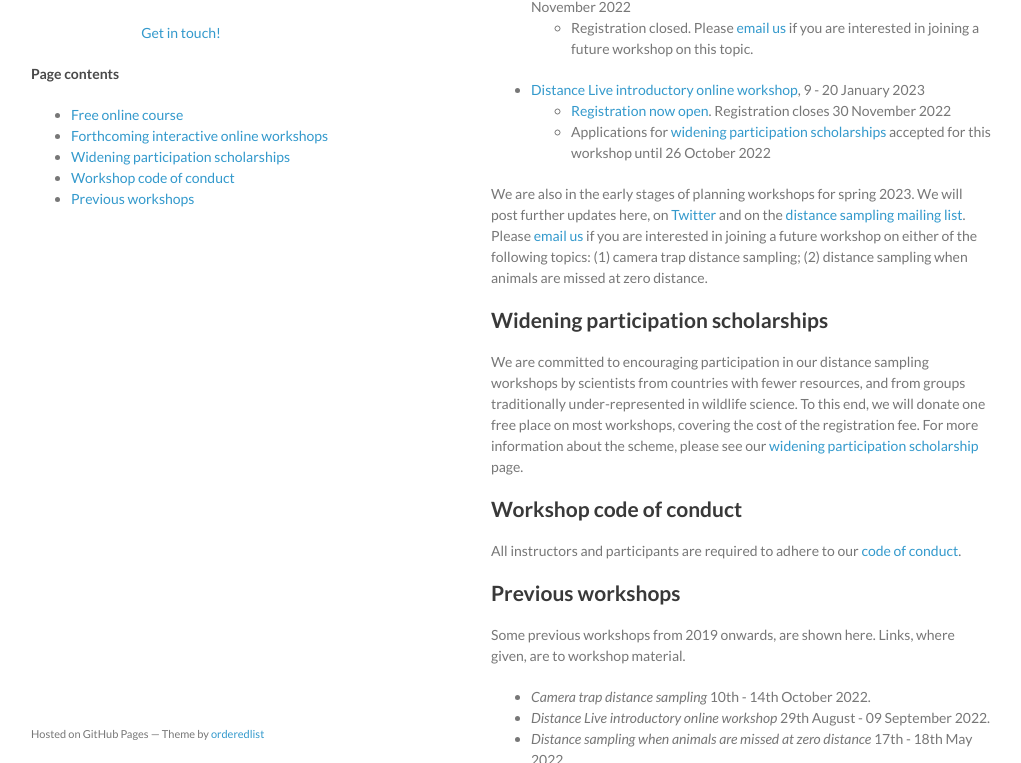
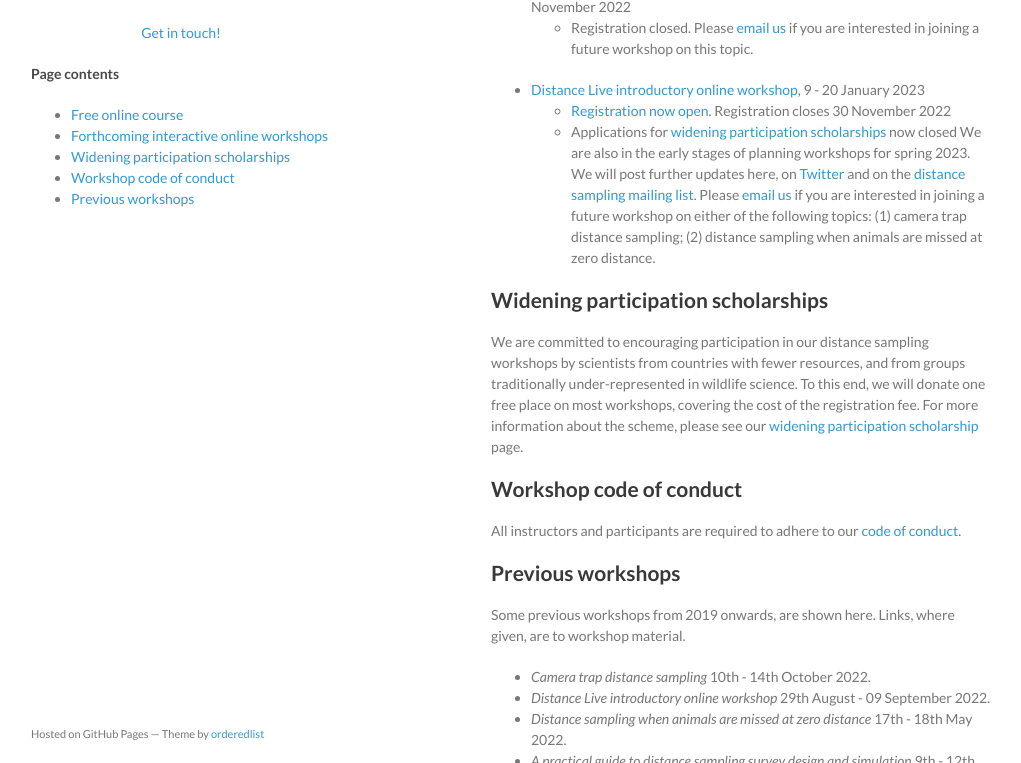
Before and after one commit to distanceworkshops/distanceworkshops.github.io, a Jekyll site: the page built from index.md, in a window 1280 px wide and 900 px high, scrolled down 302 px, cut to the strip 137-900 px from the top of the window. Shown: the whole strip, without its empty margins (129-1150 px from the left). Built offline with Jekyll 4.4.1, drawn with Linux system fonts in a browser that asks for light colours.

Commit message:
scholarship applications for Jan now closed

```diff
--- a/index.md
+++ b/index.md
@@ -21,8 +21,7 @@ We are holding the following workshops:
   - Registration closed.  Please [email us](mailto:distance@st-andrews.ac.uk) if you are interested in joining a future workshop on this topic.
 - [Distance Live introductory online workshop](intro-jan-2023), 9 - 20 January 2023
   - [Registration now open](https://onlineshop.st-andrews.ac.uk/conferences-and-events/events/creem/online-live-workshop-introductory-distance-sampling-920th-january-2023). Registration closes 30 November 2022
-  - Applications for [widening participation scholarships](widening-participation) accepted for this workshop until 26 October 2022
-
+  - Applications for [widening participation scholarships](widening-participation) now closed
 We are also in the early stages of planning workshops for spring 2023.  We will post further updates here, on [Twitter](http://twitter.com/distancesamp) and on the [distance sampling mailing list](https://groups.google.com/forum/#!forum/distance-sampling).  Please [email us](mailto:distance@st-andrews.ac.uk) if you are interested in joining a future workshop on either of the following topics: (1) camera trap distance sampling; (2) distance sampling when animals are missed at zero distance.
 
 ## Widening participation scholarships
```
